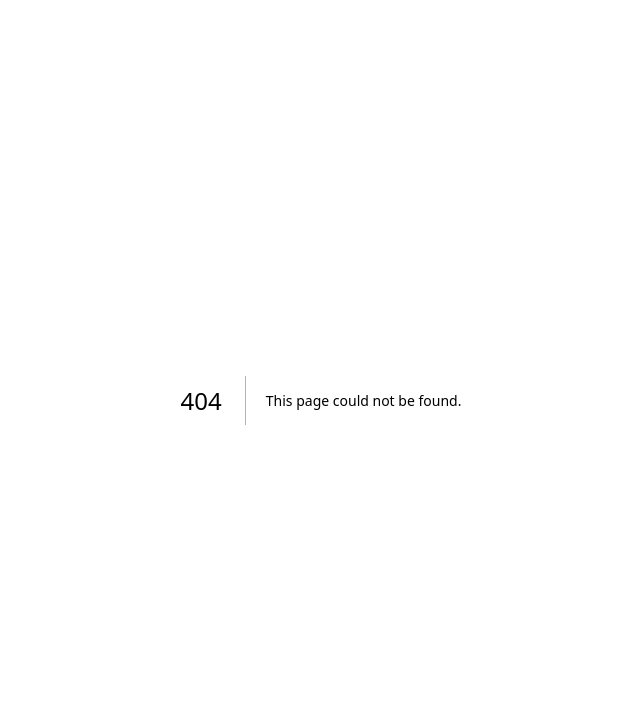
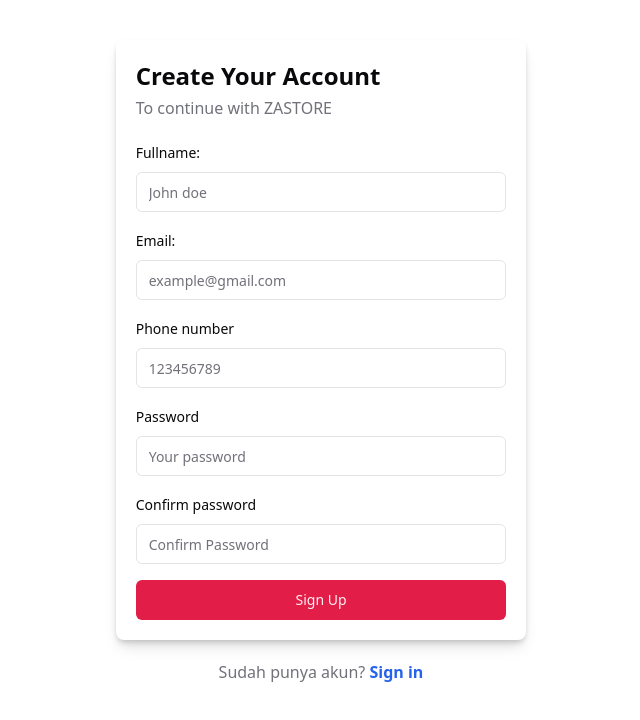
Before and after one commit to fahrezapratamahidayat/e-commerce, a Next.js app: page /auth/register in a window 1280 px wide. Before the commit this address had no page. Shown: the top 720 px of the page, without its empty margins (319-959 px from the left). Built offline with nearby package versions, Linux system fonts and the light colour scheme.

Commit message:
add: auth page

```diff
--- /dev/null
+++ b/src/pages/auth/login.tsx
@@ -0,0 +1,12 @@
+import LoginForm from "@/components/form/LoginForm";
+import AuthLayouts from "@/components/layouts/AuthLayouts";
+
+export default function login(){
+    return (
+        <>
+            <AuthLayouts link="/auth/register" description="Belum punya akun?" descriptionLink="Sign up" title="Login">
+                <LoginForm />
+            </AuthLayouts>
+        </>
+    )
+}
--- /dev/null
+++ b/src/pages/auth/register.tsx
@@ -0,0 +1,17 @@
+import RegisterForm from "@/components/form/RegisterForm";
+import AuthLayouts from "@/components/layouts/AuthLayouts";
+
+export default function RegisterPage() {
+  return (
+    <>
+      <AuthLayouts
+        link="/auth/login"
+        description="Sudah punya akun?"
+        descriptionLink="Sign in"
+        title="Create Your Account"
+      >
+        <RegisterForm />
+      </AuthLayouts>
+    </>
+  );
+}
```
